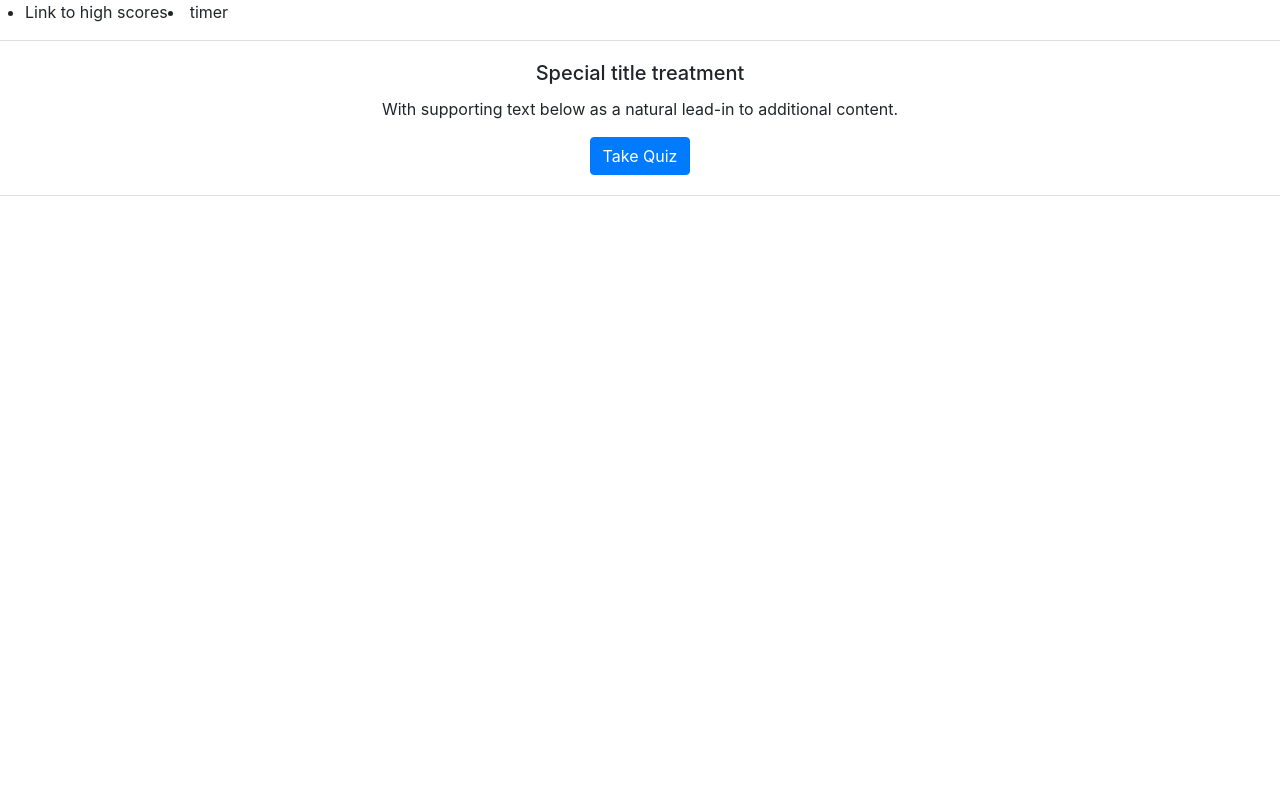
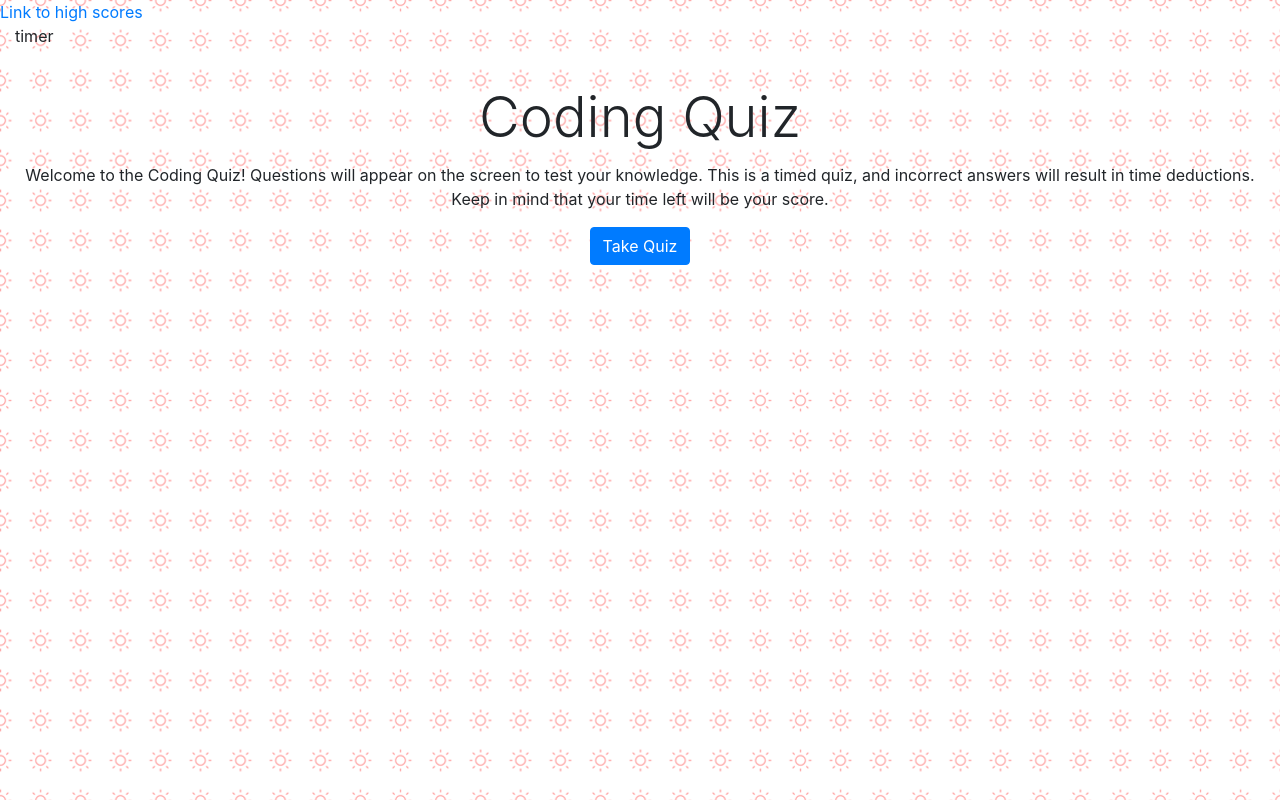
Before and after one commit to zacharybryan/code-quiz, a plain HTML site: page index.html in a window 1280 px wide. Drawn offline with nearby package versions, Linux system fonts and the light colour scheme.

Commit message:
added background

```diff
--- a/index.html
+++ b/index.html
@@ -3,28 +3,28 @@
 <head>
     <meta charset="UTF-8">
     <meta name="viewport" content="width=device-width, initial-scale=1.0">
+    <link rel="stylesheet" href="./style.css">
     <link rel="stylesheet" href="https://stackpath.bootstrapcdn.com/bootstrap/4.5.0/css/bootstrap.min.css" integrity="sha384-9aIt2nRpC12Uk9gS9baDl411NQApFmC26EwAOH8WgZl5MYYxFfc+NcPb1dKGj7Sk" crossorigin="anonymous">
     <title>Document</title>
 </head>
 <body>
 <div class="row"></div>
     <nav class="row">
-        <ul class="nav-items float-left">
-          <li>Link to high scores</li>
-        </ul>
-        <div class="float-right">
-          <li>timer</li>
-        </div>
+        <div class="nav-items float-left col-md-8">
+          <a href="" class="align-left">Link to high scores</a>
+        <div class="col-md-4">
+          <p>timer</p>
+        </div></div>
     </nav>
 </div>
     <div class="row">
-    <div class="card text-center col-md-12">
+    <div class="container text-center col-md-12">
         <div class="card-body">
-          <h5 class="card-title">Special title treatment</h5>
-          <p class="card-text">With supporting text below as a natural lead-in to additional content.</p>
+          <h5 class="card-title display-4">Coding Quiz</h5>
+          <p class="card-text">Welcome to the Coding Quiz! Questions will appear on the screen to test your knowledge. This is a timed quiz, and incorrect answers will result in time deductions. Keep in mind that your time left will be your score.</p>
           <a href="#" class="btn btn-primary">Take Quiz</a>
         </div>
-      </div>
+    </div>
     </div>
 <script src="./script.js"></script>
 <script src="https://code.jquery.com/jquery-3.5.1.slim.min.js" integrity="sha384-DfXdz2htPH0lsSSs5nCTpuj/zy4C+OGpamoFVy38MVBnE+IbbVYUew+OrCXaRkfj" crossorigin="anonymous"></script>
--- /dev/null
+++ b/style.css
@@ -0,0 +1,3 @@
+body {
+    background-image: url(./let-there-be-sun.png);
+}
```
Also changed, not shown: let-there-be-sun.png (added), 1 other file.
